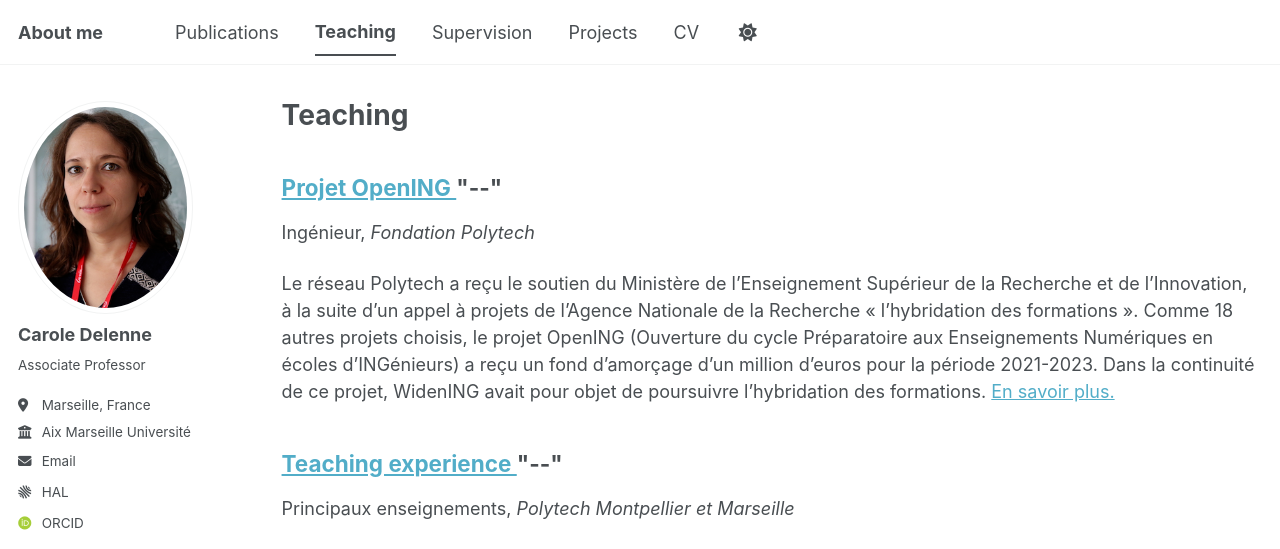
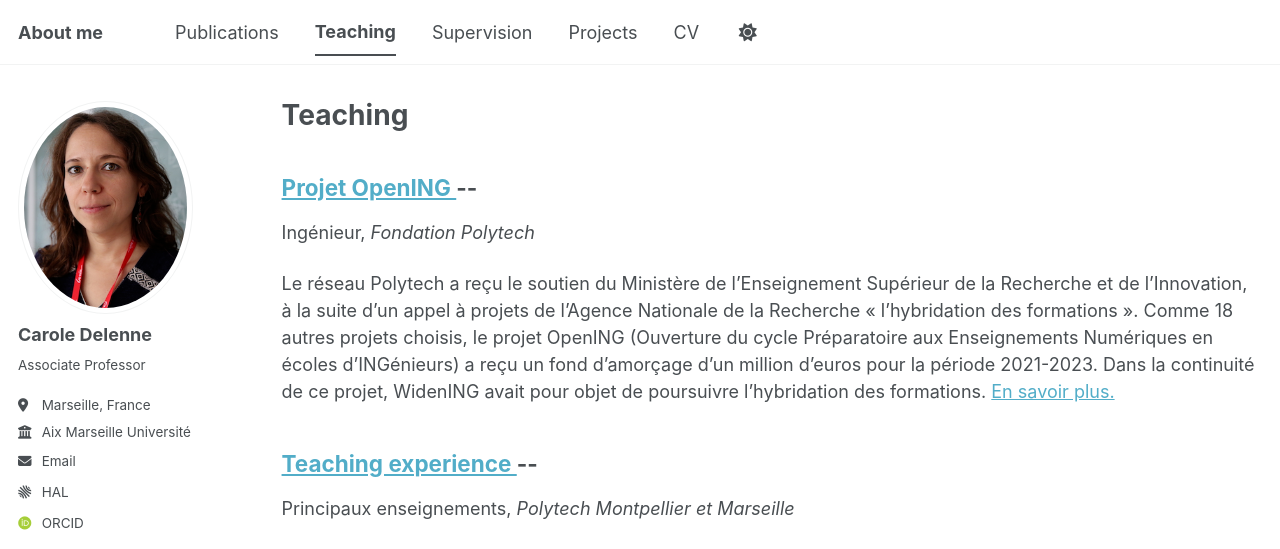
Before and after one commit to caroledelenne/caroledelenne.github.io, a Jekyll site: the page built from _pages/teaching.html, in a window 1280 px wide. Shown: the top 549 px of the page. Built offline with Jekyll 4.4.1, drawn with Linux system fonts in a browser that asks for light colours; some web fonts are replaced; a script bundle is joined from its source files by our own code; library files that are not in the unit come from our copies.

```diff
--- a/_includes/archive-single.html
+++ b/_includes/archive-single.html
@@ -31,11 +31,11 @@
             <img src="{{ post.image | relative_url}}" alt="{{ post.image_alt | default: post.title }}" class="archive__item-image", style="width:80px;height: auto">
       {% endif %}
       {% if post.link %}
-        <a href="{{ post.link }}">{{ title }}</a> <a href="{{ base_path }}{{ post.url }}" rel="permalink"><i class="fa fa-link" aria-hidden="true" title="permalink"></i><span class="sr-only">Permalink</span></a>
+        <a href="{{ post.link }}">{{   title }}</a> <a href="{{ base_path }}{{ post.url }}" rel="permalink"><i class="fa fa-link" aria-hidden="true" title="permalink"></i><span class="sr-only">Permalink</span></a>
       {% else %}
         <a href="{{ base_path }}{{ post.url }}" rel="permalink">{{ title }}</a>
       {% endif %}
-      "--" {{ post.year }}
+       -- {{ post.year }}
 
     </h2>
 
```
